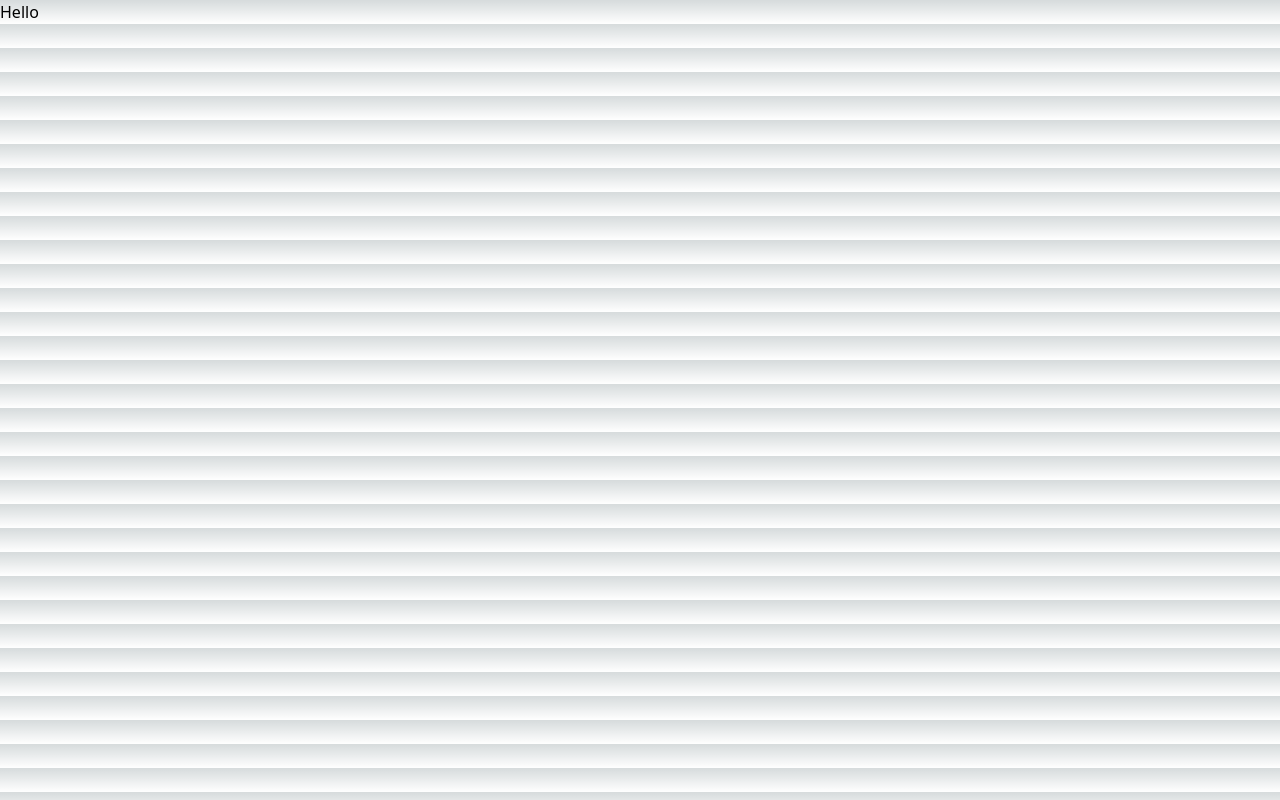
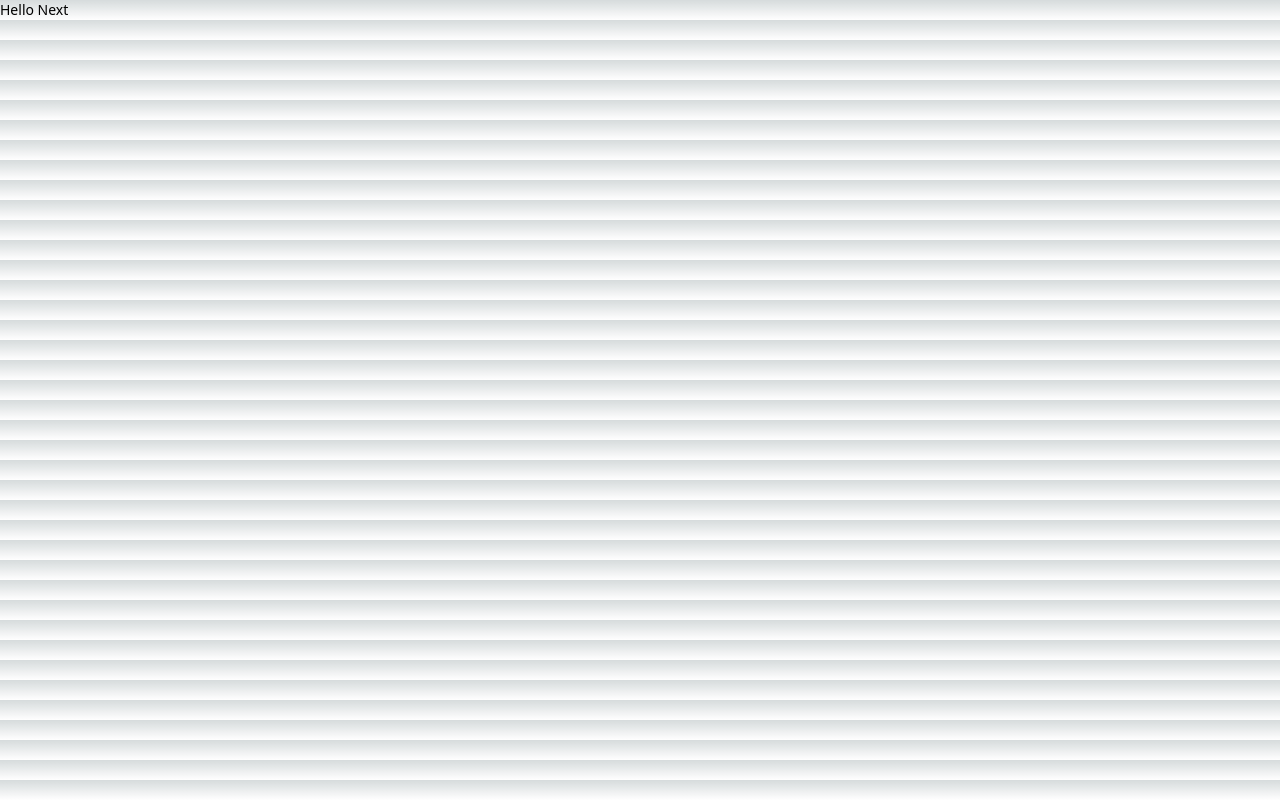
Before and after one commit to MaciejMondalski/Post-It-App, a Next.js app: page / in a window 1280 px wide. Built offline with nearby package versions, Linux system fonts and the light colour scheme.

Commit message:
talwind test

```diff
--- a/app/page.tsx
+++ b/app/page.tsx
@@ -1,3 +1,3 @@
 export default function Home() {
-  return <main>Hello</main>;
+  return <main className="text-sm">Hello Next</main>;
 }
```
